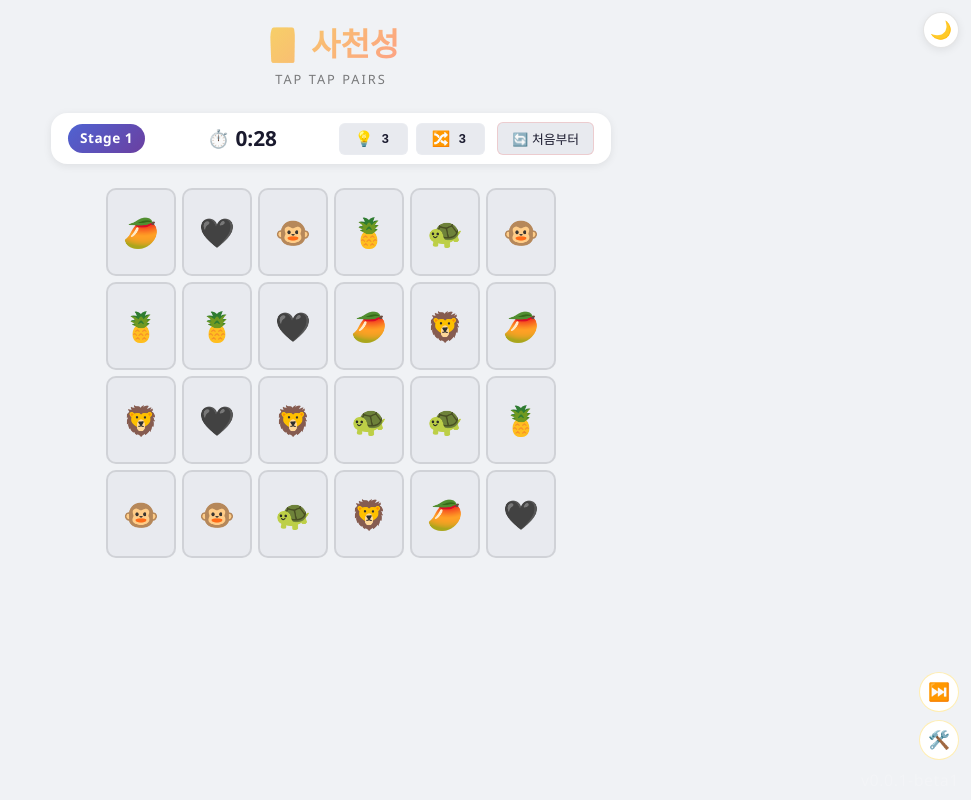
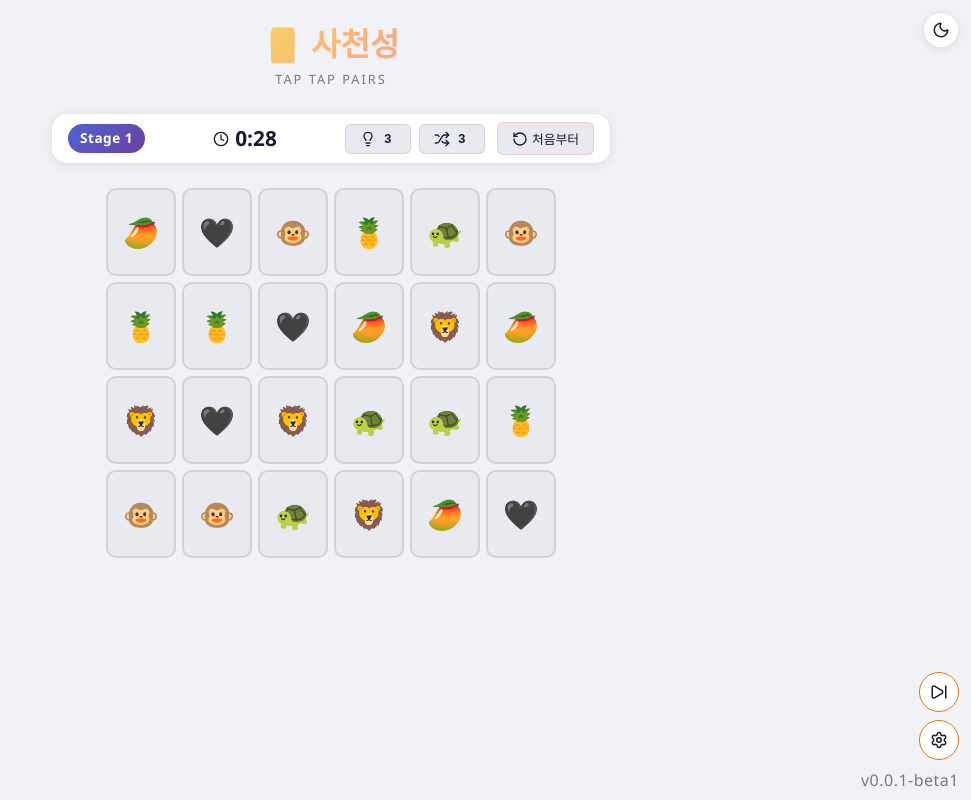
Before and after one commit to Reve1988/tap-tap-pairs, a Vue app: page / in a window 1280 px wide. Both pictures are taken after a click on the button "게임 시작". Shown: the whole page, without its empty margins (309-1280 px from the left). Built offline with nearby package versions, Linux system fonts and the light colour scheme; the HTML template or start-up script is replaced by a standard one.

Commit message:
style: Lucide SVG 아이콘 적용 및 다크/라이트 모드 호환성 수정

```diff
--- a/package.json
+++ b/package.json
@@ -9,6 +9,7 @@
     "preview": "vite preview"
   },
   "dependencies": {
+    "lucide-vue-next": "^0.563.0",
     "vue": "^3.5.24"
   },
   "devDependencies": {
--- a/src/App.vue
+++ b/src/App.vue
@@ -6,6 +6,7 @@ import GameBoard from './components/GameBoard.vue'
 import GameHUD from './components/GameHUD.vue'
 import GameModal from './components/GameModal.vue'
 import StageEditor from './components/StageEditor.vue'
+import { Sun, Moon, SkipForward, Settings } from 'lucide-vue-next'
 
 const { currentTheme, toggleTheme } = useTheme()
 
@@ -42,7 +43,8 @@ const appVersion = __APP_VERSION__
 <template>
   <!-- Theme Toggle (floating) -->
   <button class="theme-float-btn" @click="toggleTheme" :title="currentTheme === 'dark' ? '라이트 모드' : '다크 모드'">
-    {{ currentTheme === 'dark' ? '☀️' : '🌙' }}
+    <Sun v-if="currentTheme === 'dark'" :size="18" />
+    <Moon v-else :size="18" />
   </button>
 
   <!-- Stage Editor (dev only) -->
@@ -100,10 +102,10 @@ const appVersion = __APP_VERSION__
     <!-- Dev-only buttons -->
     <div v-if="isDev" class="dev-buttons">
       <button class="dev-btn" @click="devSkipStage" title="스테이지 넘기기 (DEV)">
-        ⏭️
+        <SkipForward :size="18" />
       </button>
       <button class="dev-btn" @click="currentPage = 'editor'" title="스테이지 생성자 (DEV)">
-        🛠️
+        <Settings :size="18" />
       </button>
     </div>
 
@@ -131,6 +133,7 @@ const appVersion = __APP_VERSION__
   right: 12px;
   z-index: 50;
   background: var(--color-surface);
+  color: var(--color-text);
   border: 1px solid var(--card-border);
   border-radius: 50%;
   width: 36px;
@@ -217,9 +220,10 @@ const appVersion = __APP_VERSION__
 .dev-btn {
   width: 40px;
   height: 40px;
-  border: 1px solid rgba(255, 200, 0, 0.3);
+  border: 1px solid var(--color-warning);
   border-radius: 50%;
   background: var(--color-surface);
+  color: var(--color-text);
   font-size: 1.1rem;
   cursor: pointer;
   transition: all var(--transition-fast);
@@ -230,7 +234,7 @@ const appVersion = __APP_VERSION__
 
 .dev-btn:hover {
   background: var(--color-surface-light);
-  border-color: rgba(255, 200, 0, 0.6);
+  border-color: var(--color-warning);
   transform: scale(1.1);
 }
 
@@ -239,7 +243,7 @@ const appVersion = __APP_VERSION__
   bottom: 8px;
   right: 12px;
   font-size: 1rem;
-  color: rgba(255, 255, 255, 0.2);
+  color: var(--color-text-muted);
   letter-spacing: 0.5px;
 }
 </style>
--- a/src/components/GameBoard.vue
+++ b/src/components/GameBoard.vue
@@ -104,7 +104,7 @@ function isActiveCell(row: number, col: number): boolean {
 }
 
 .cell.empty {
-  background: rgba(255, 255, 255, 0.02);
+  background: var(--color-surface);
   border-radius: var(--radius-md);
 }
 </style>
--- a/src/components/GameHUD.vue
+++ b/src/components/GameHUD.vue
@@ -1,4 +1,5 @@
 <script setup lang="ts">
+import { Clock, Lightbulb, Shuffle, RotateCcw } from 'lucide-vue-next'
 defineProps<{
   stage: number
   timeLeft: number
@@ -27,20 +28,20 @@ function formatTime(seconds: number): string {
 
     <div class="hud-center">
       <div class="timer" :class="{ warning: timeLeft <= 10 }">
-        <span class="timer-icon">⏱️</span>
+        <Clock :size="16" class="timer-icon" />
         <span class="timer-text">{{ formatTime(timeLeft) }}</span>
       </div>
     </div>
 
     <div class="hud-right">
       <button class="hud-btn" :disabled="hints <= 0" @click="emit('hint')">
-        💡 <span class="btn-count">{{ hints }}</span>
+        <Lightbulb :size="16" /> <span class="btn-count">{{ hints }}</span>
       </button>
       <button class="hud-btn" :disabled="shuffles <= 0" @click="emit('shuffle')">
-        🔀 <span class="btn-count">{{ shuffles }}</span>
+        <Shuffle :size="16" /> <span class="btn-count">{{ shuffles }}</span>
       </button>
       <button class="hud-btn restart-btn" @click="emit('restart')">
-        🔄 처음부터
+        <RotateCcw :size="16" /> 처음부터
       </button>
     </div>
   </div>
@@ -56,7 +57,7 @@ function formatTime(seconds: number): string {
   padding: var(--spacing-sm) var(--spacing-md);
   background: var(--color-surface);
   border-radius: var(--radius-lg);
-  border: 1px solid rgba(255, 255, 255, 0.06);
+  border: 1px solid var(--card-border);
   box-shadow: var(--shadow-sm);
 }
 
@@ -105,7 +106,7 @@ function formatTime(seconds: number): string {
   align-items: center;
   gap: 4px;
   padding: 6px 14px;
-  border: 1px solid rgba(255, 255, 255, 0.1);
+  border: 1px solid var(--card-border);
   border-radius: var(--radius-sm);
   background: var(--color-surface-light);
   color: var(--color-text);
@@ -115,8 +116,8 @@ function formatTime(seconds: number): string {
 }
 
 .hud-btn:hover:not(:disabled) {
-  background: rgba(255, 255, 255, 0.1);
-  border-color: rgba(255, 255, 255, 0.2);
+  background: var(--color-surface-light);
+  border-color: var(--card-border-hover);
 }
 
 .hud-btn:disabled {
--- a/src/components/GameModal.vue
+++ b/src/components/GameModal.vue
@@ -1,5 +1,6 @@
 <script setup lang="ts">
 import type { GameStatus } from '../types'
+import { CircleCheck, Trophy, Timer, Shuffle, CircleX } from 'lucide-vue-next'
 
 const props = defineProps<{
   status: GameStatus
@@ -20,7 +21,7 @@ const emit = defineEmits<{
       <div class="modal" :class="status">
         <!-- Stage Clear -->
         <template v-if="status === 'stage-clear'">
-          <div class="modal-icon">🎉</div>
+          <div class="modal-icon"><CircleCheck :size="56" /></div>
           <h2 class="modal-title">Stage {{ stage }} Clear!</h2>
           <p class="modal-desc">잘하셨습니다! 다음 스테이지로 이동합니다.</p>
           <button class="modal-btn primary" @click="emit('next-stage')">
@@ -30,7 +31,7 @@ const emit = defineEmits<{
 
         <!-- Game Clear (All stages done) -->
         <template v-if="status === 'game-clear'">
-          <div class="modal-icon">🏆</div>
+          <div class="modal-icon"><Trophy :size="56" /></div>
           <h2 class="modal-title">축하합니다!</h2>
           <p class="modal-desc">모든 스테이지를 클리어했습니다!</p>
           <button class="modal-btn primary" @click="emit('restart')">
@@ -40,7 +41,7 @@ const emit = defineEmits<{
 
         <!-- Game Over -->
         <template v-if="status === 'game-over'">
-          <div class="modal-icon">⏰</div>
+          <div class="modal-icon"><Timer :size="56" /></div>
           <h2 class="modal-title">시간 초과!</h2>
           <p class="modal-desc">제한 시간이 초과되었습니다. 다시 도전하세요!</p>
           <button class="modal-btn danger" @click="emit('restart')">
@@ -51,15 +52,15 @@ const emit = defineEmits<{
         <!-- No Matches -->
         <template v-if="status === 'no-matches'">
           <template v-if="shuffles > 0">
-            <div class="modal-icon">🔀</div>
+            <div class="modal-icon"><Shuffle :size="56" /></div>
             <h2 class="modal-title">매치 불가!</h2>
             <p class="modal-desc">가능한 매치가 없습니다. 셔플하시겠습니까?</p>
             <button class="modal-btn primary" @click="emit('shuffle-modal')">
-              🔀 셔플하기 ({{ shuffles }}회 남음)
+              <Shuffle :size="16" /> 셔플하기 ({{ shuffles }}회 남음)
             </button>
           </template>
           <template v-else>
-            <div class="modal-icon">😢</div>
+            <div class="modal-icon"><CircleX :size="56" /></div>
             <h2 class="modal-title">매치 실패!</h2>
             <p class="modal-desc">가능한 매치가 없고 셔플 횟수도 소진되었습니다.</p>
             <button class="modal-btn danger" @click="emit('restart')">
@@ -109,8 +110,8 @@ const emit = defineEmits<{
 }
 
 .modal-icon {
-  font-size: 3.5rem;
   line-height: 1;
+  color: var(--color-accent);
 }
 
 .modal-title {
--- a/src/components/StageEditor.vue
+++ b/src/components/StageEditor.vue
@@ -1,5 +1,6 @@
 <script setup lang="ts">
 import { ref, computed } from 'vue'
+import { ArrowLeft, Download } from 'lucide-vue-next'
 
 const emit = defineEmits<{
   back: []
@@ -112,7 +113,7 @@ function downloadJSON() {
 <template>
   <div class="editor" @mouseup="onMouseUp" @mouseleave="onMouseUp">
     <header class="editor-header">
-      <button class="back-btn" @click="emit('back')">← 게임으로 돌아가기</button>
+      <button class="back-btn" @click="emit('back')"><ArrowLeft :size="14" /> 게임으로 돌아가기</button>
       <h2>스테이지 생성자</h2>
     </header>
 
@@ -147,7 +148,7 @@ function downloadJSON() {
           :disabled="!isValid"
           @click="downloadJSON"
         >
-          💾 JSON 다운로드
+          <Download :size="16" /> JSON 다운로드
         </button>
       </div>
 
@@ -199,7 +200,7 @@ function downloadJSON() {
 
 .back-btn {
   padding: 6px 16px;
-  border: 1px solid rgba(255, 255, 255, 0.1);
+  border: 1px solid var(--card-border);
   border-radius: var(--radius-sm);
   background: var(--color-surface);
   color: var(--color-text-muted);
@@ -209,7 +210,7 @@ function downloadJSON() {
 }
 
 .back-btn:hover {
-  border-color: rgba(255, 255, 255, 0.3);
+  border-color: var(--card-border-hover);
   color: var(--color-text);
 }
 
@@ -241,7 +242,7 @@ function downloadJSON() {
 
 .control-group input {
   padding: 8px 12px;
-  border: 1px solid rgba(255, 255, 255, 0.1);
+  border: 1px solid var(--card-border);
   border-radius: var(--radius-sm);
   background: var(--color-surface);
   color: var(--color-text);
@@ -281,7 +282,7 @@ function downloadJSON() {
 .ctrl-btn {
   flex: 1;
   padding: 8px 12px;
-  border: 1px solid rgba(255, 255, 255, 0.1);
+  border: 1px solid var(--card-border);
   border-radius: var(--radius-sm);
   background: var(--color-surface-light);
   color: var(--color-text);
@@ -291,7 +292,7 @@ function downloadJSON() {
 }
 
 .ctrl-btn:hover {
-  background: rgba(255, 255, 255, 0.1);
+  background: var(--color-surface-light);
 }
 
 .download-btn {
@@ -336,15 +337,15 @@ function downloadJSON() {
 
 .grid-cell {
   aspect-ratio: 1;
-  background: rgba(255, 255, 255, 0.06);
-  border: 1px solid rgba(255, 255, 255, 0.15);
+  background: var(--color-surface-light);
+  border: 1px solid var(--card-border);
   border-radius: 2px;
   cursor: pointer;
   transition: background var(--transition-fast);
 }
 
 .grid-cell:hover {
-  background: rgba(255, 255, 255, 0.15);
+  background: var(--color-surface);
 }
 
 .grid-cell.active {
```
Also changed, not shown: 1 other file (tests, documents, lock files or other folders).
